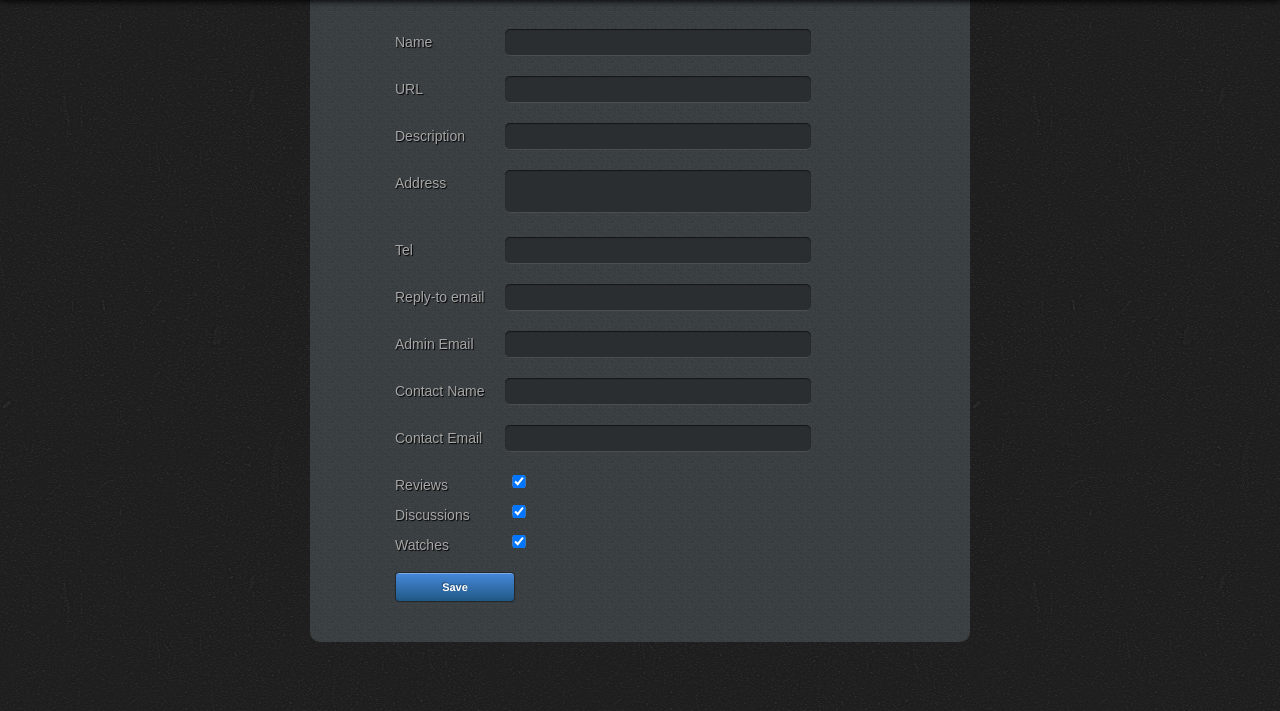
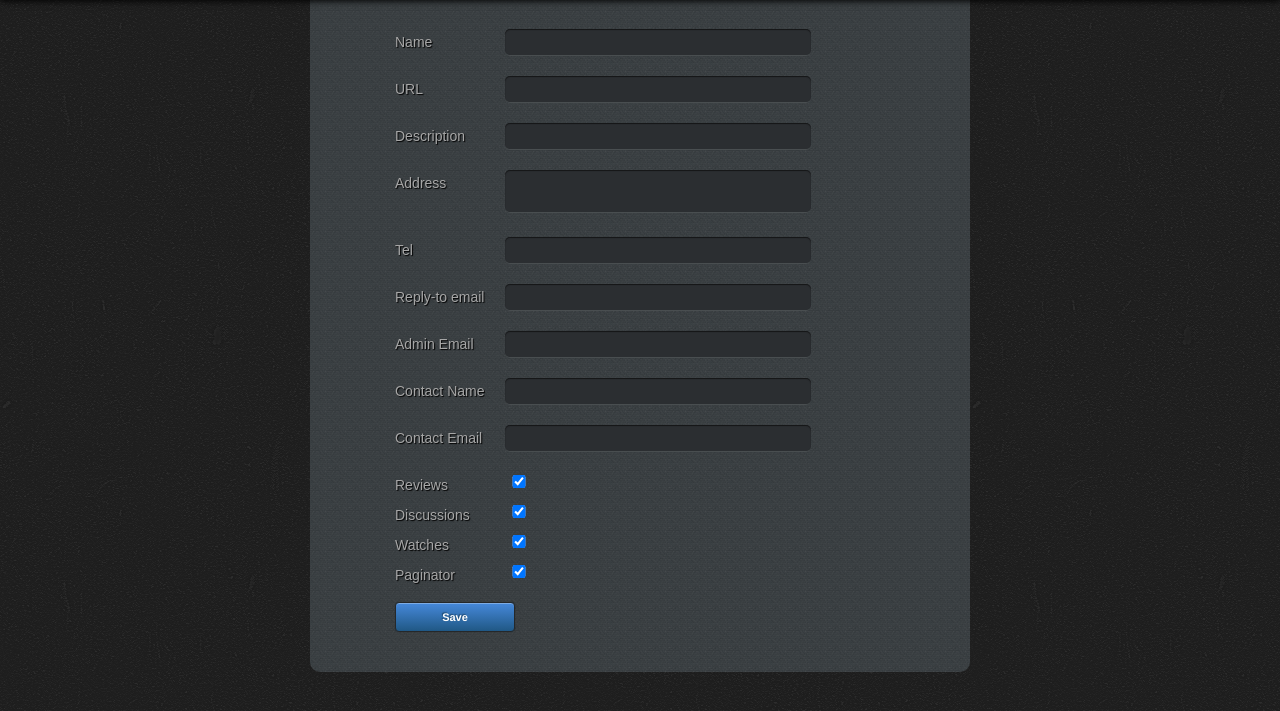
Before and after one commit to pwhitrow/BiFrost, a PHP site: page /admin/index.php in a window 1280 px wide. Shown: the part 76-787 px from the top of the page. Run offline with PHP 8.4, Linux system fonts and the light colour scheme.

Commit message:
paginator option in admin page

```diff
--- a/admin/_bf_org_admin.php
+++ b/admin/_bf_org_admin.php
@@ -23,7 +23,7 @@ if($_REQUEST["action"] == "signup")
 
     if(mysql_num_rows($str) <= 0)
     {
-        $str = "INSERT INTO ".TABLEPRENAME."organisations (api_key, name, url, description, address, tel, email, replyto, admin_email, contact, reviews, discussions, watches, date_registered) VALUES('".$apikey ."','".$prep["name"]."','".$prep["url"]."','".$prep["description"]."','".$prep["address"]."','".$prep["tel"]."','".$prep["replytoemail"]."','".$prep["adminemail"]."','".$prep["contactname"]."','".$prep["contactemail"]."','".checked($prep["reviews"])."','".checked($prep["discussions"])."','".checked($prep["watches"])."', NOW())";
+        $str = "INSERT INTO ".TABLEPRENAME."organisations (api_key, name, url, description, address, tel, email, replyto, admin_email, contact, reviews, discussions, watches, paginator, date_registered) VALUES('".$apikey ."','".$prep["name"]."','".$prep["url"]."','".$prep["description"]."','".$prep["address"]."','".$prep["tel"]."','".$prep["replytoemail"]."','".$prep["adminemail"]."','".$prep["contactname"]."','".$prep["contactemail"]."','".checked($prep["reviews"])."','".checked($prep["discussions"])."','".checked($prep["watches"])."','".checked($prep["paginator"])."', NOW())";
 
         if($done = mysql_query($str))
         {
--- a/admin/index.php
+++ b/admin/index.php
@@ -86,6 +86,10 @@ require('./_bf_admin_include.php');
                         <input type="checkbox" name="watches" id="watches" class="formcheckbox" checked="checked" />
                     </li>
                     <li class="formrow">
+                        <label for="paginator" class="formlabel">Paginator</label>
+                        <input type="checkbox" name="paginator" id="paginator" class="formcheckbox" checked="checked" />
+                    </li>
+                    <li class="formrow">
                         <input type="button" name="saveclient" id="saveclient" class="button" value="Save" />
                     </li>
                 </ul>
```
